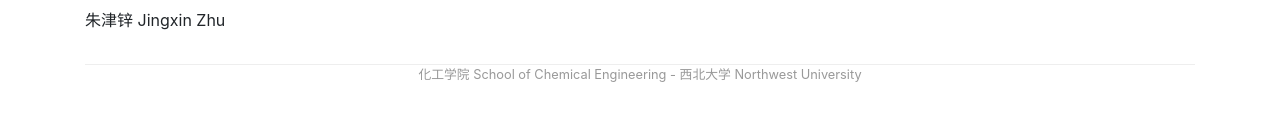
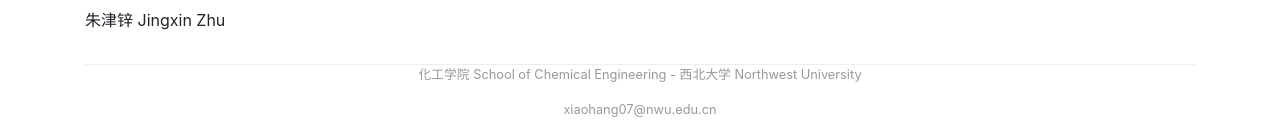
Before and after one commit to zzziyang1204/zzziyang1204.github.io, a Jekyll site: the page built from index.html, in a window 1280 px wide. Shown: the part 915-1047 px from the top of the page. Built offline with Jekyll 4.4.1, drawn with Linux system fonts in a browser that asks for light colours; before the commit the page ends 1015 px from its top, so only the background shows below that.

Commit message:
Update default.html

```diff
--- a/_layouts/default.html
+++ b/_layouts/default.html
@@ -70,6 +70,9 @@
                     <a href="http://www.nwu.edu.cn/">西北大学 </a>
                     <a href="http://english.nwu.edu.cn/"> Northwest University</a>
                 </p>
+                <p>
+                <a href = "mailto: xiaohang07@nwu.edu.cn">xiaohang07@nwu.edu.cn</a>
+                </p>
             </div>
 
         </div> <!-- /container -->
```
